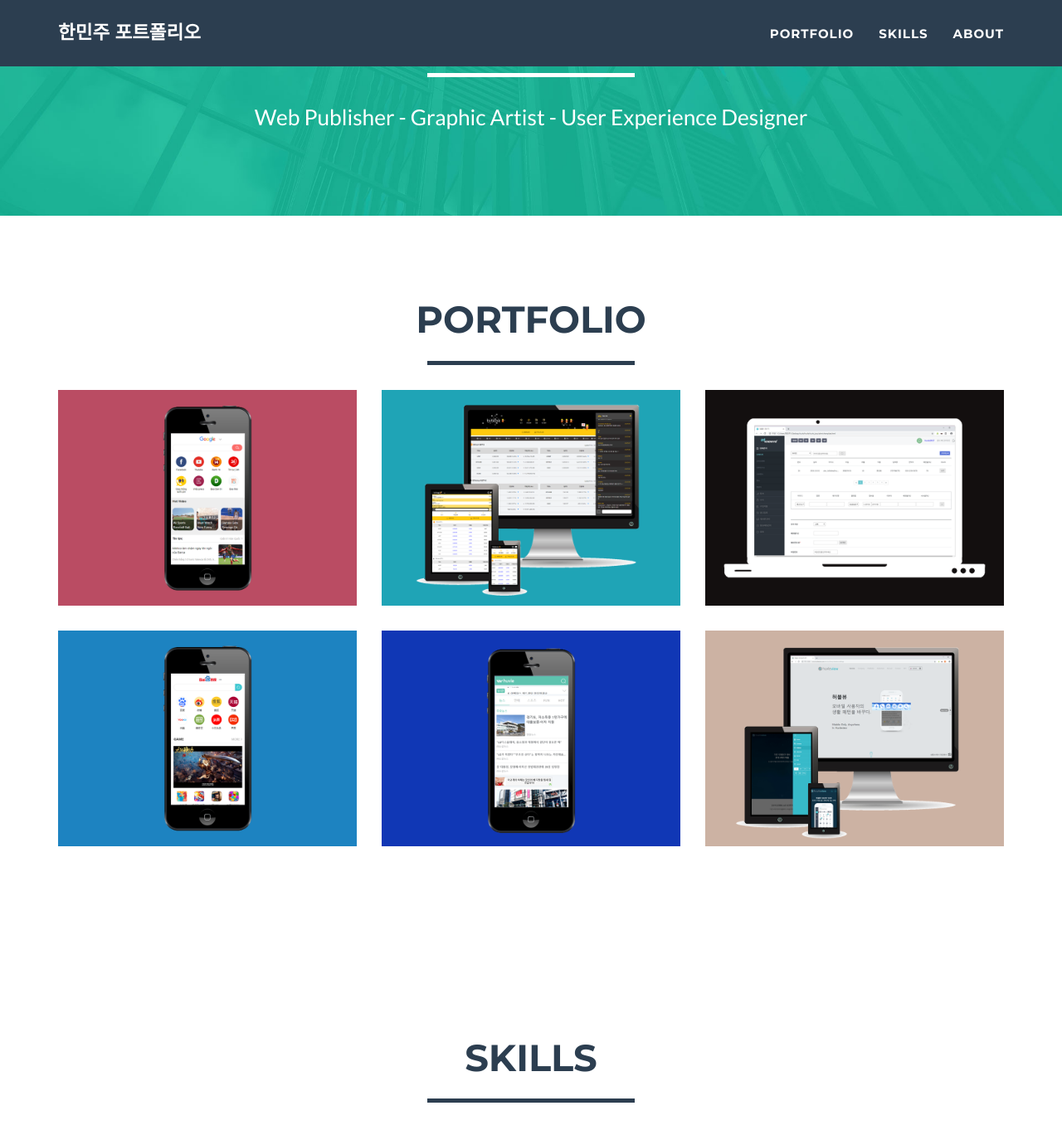
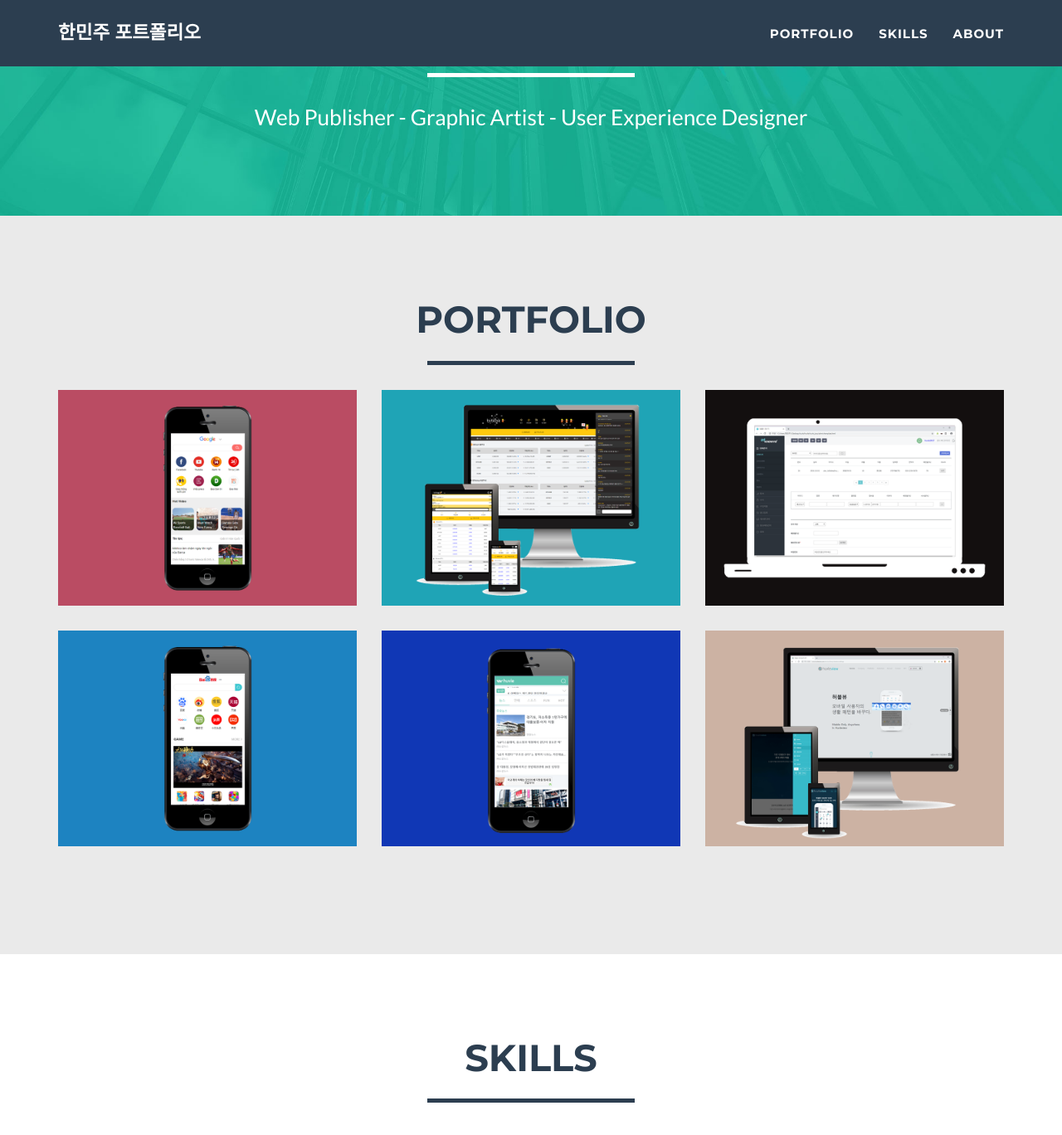
Before and after one commit to hanminju/web-portfolio, a Jekyll site: the page built from index.html, in a window 1280 px wide and 1400 px high, scrolled down 515 px. Shown: the top 1368 px of the window at 83% size. Built offline with Jekyll 4.4.1, drawn with Linux system fonts in a browser that asks for light colours.

Commit message:
Update main.css

```diff
--- a/_includes/css/main.css
+++ b/_includes/css/main.css
@@ -185,6 +185,10 @@ section.success {
     section.first {
         padding-top: 75px;
     }
+}
+
+#portfolio {
+	background: #eaeaea;
 }
 
 #portfolio .portfolio-item {
```
